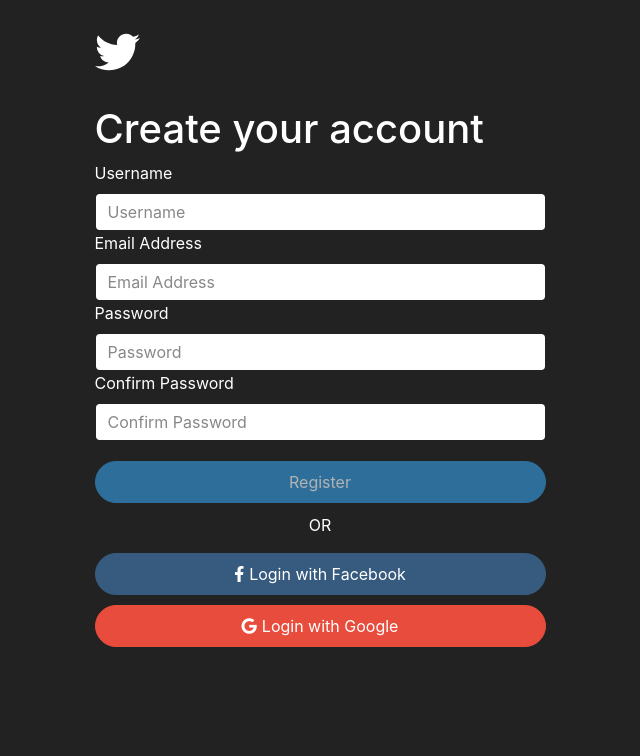
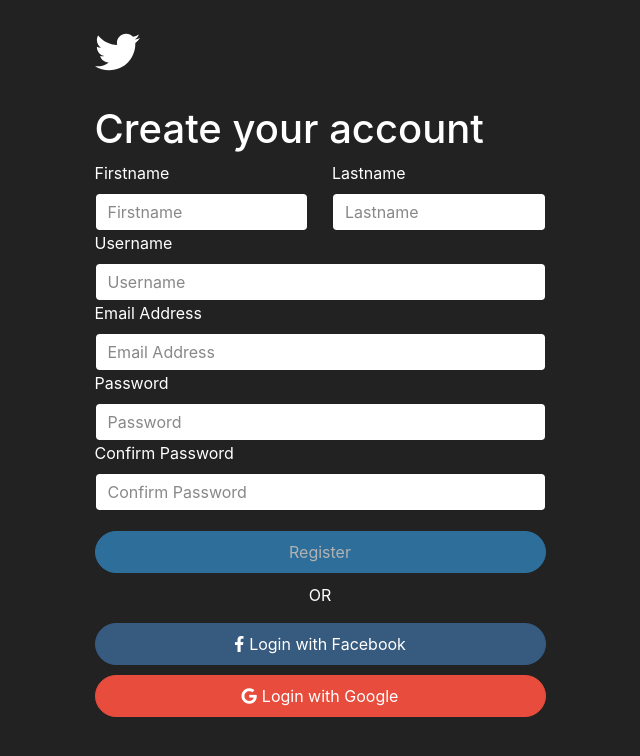
Before and after one commit to tarunsinghdev/bird-app, a React (Create React App) app in the folder client/: page /register in a window 1280 px wide. Shown: the top 756 px of the page, without its empty margins (320-960 px from the left). Built offline with nearby package versions, Linux system fonts and the light colour scheme.

Commit message:
Update UI :zap:

```diff
--- a/client/package.json
+++ b/client/package.json
@@ -13,6 +13,7 @@
     "@types/react-dom": "^17.0.9",
     "@types/react-router-bootstrap": "^0.24.5",
     "@types/react-router-dom": "^5.1.8",
+    "axios": "^0.21.1",
     "formik": "^2.2.9",
     "react": "^17.0.2",
     "react-bootstrap": "^1.6.1",
--- a/client/src/screens/RegisterScreen.tsx
+++ b/client/src/screens/RegisterScreen.tsx
@@ -18,6 +18,14 @@ const RegisterScreen: React.FC = () => {
           <Formik
             initialValues={{ userName: '', email: '', password: '' }}
             validationSchema={Yup.object({
+              firstName: Yup.string()
+                .min(5, 'Must be 5 characters or more')
+                .trim()
+                .required(),
+              lastName: Yup.string()
+                .min(5, 'Must be 5 characters or more')
+                .trim()
+                .required(),
               userName: Yup.string()
                 .min(5, 'Must be 5 characters or more')
                 .trim()
@@ -39,6 +47,8 @@ const RegisterScreen: React.FC = () => {
             })}
             onSubmit={async (values, { setSubmitting, setErrors }) => {
               try {
+                console.log(values);
+                // axios.post('/api/signup');
                 alert('Form Submitted!');
               } catch (error) {
                 console.log('Error');
@@ -47,6 +57,22 @@ const RegisterScreen: React.FC = () => {
           >
             {({ isSubmitting, isValid, dirty, errors }) => (
               <Form>
+                <Row>
+                  <Col>
+                    <MyTextInput
+                      label="Firstname"
+                      name="firstName"
+                      placeholder="Firstname"
+                    />
+                  </Col>
+                  <Col>
+                    <MyTextInput
+                      label="Lastname"
+                      name="lastName"
+                      placeholder="Lastname"
+                    />
+                  </Col>
+                </Row>
                 <MyTextInput
                   label="Username"
                   name="userName"
```
Also changed, not shown: 1 other file (tests, documents, lock files or other folders).
